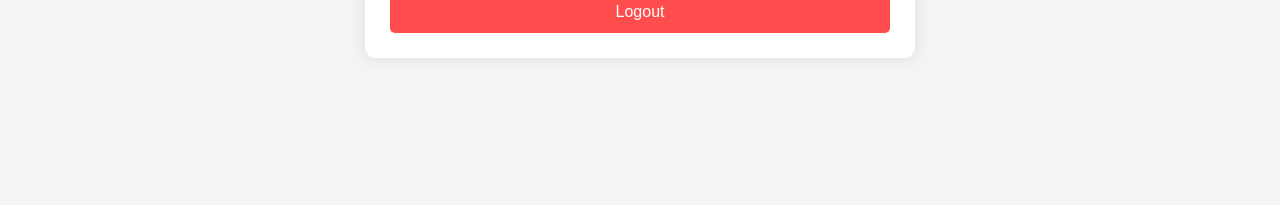
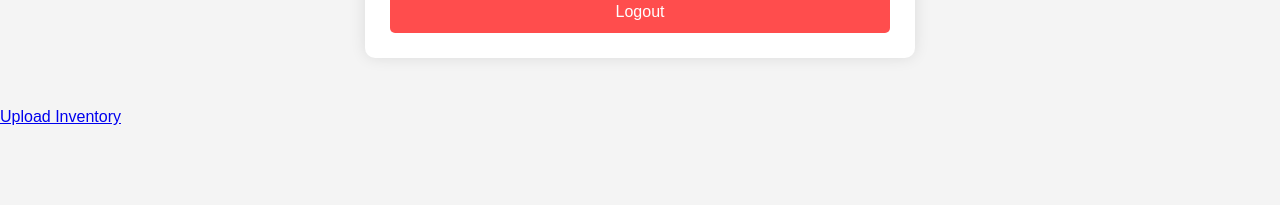
Before and after one commit to Danish11150/Ai-salesman, a Flask app: page /dashboard in a window 1280 px wide. Shown: the part 595-800 px from the top of the page. Run offline with Flask 3, Linux system fonts and the light colour scheme; the visitor is signed in with stand-in values (Sample User, id 1); parts of the project's set-up code (start-up, migrations or seed data) failed here and were passed over.

Commit message:
Add Upload Inventory button to dashboard

```diff
--- a/website/templates/dashboard.html
+++ b/website/templates/dashboard.html
@@ -47,5 +47,6 @@
     <!-- FIXED JS PATH -->
     <script src="{{ url_for('website.static', filename='script.js') }}"></script>
 
+    <a href="/upload_inventory" class="btn">Upload Inventory</a>
 </body>
 </html>
```
